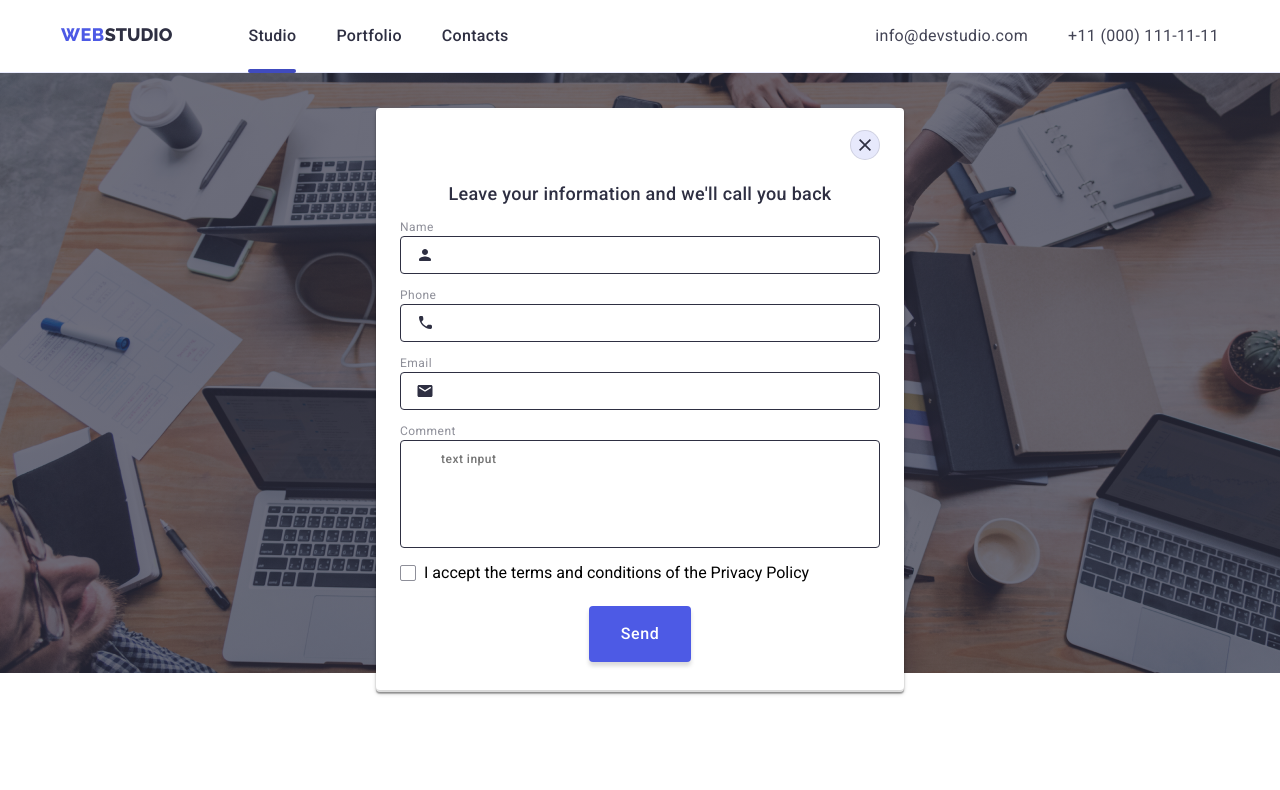
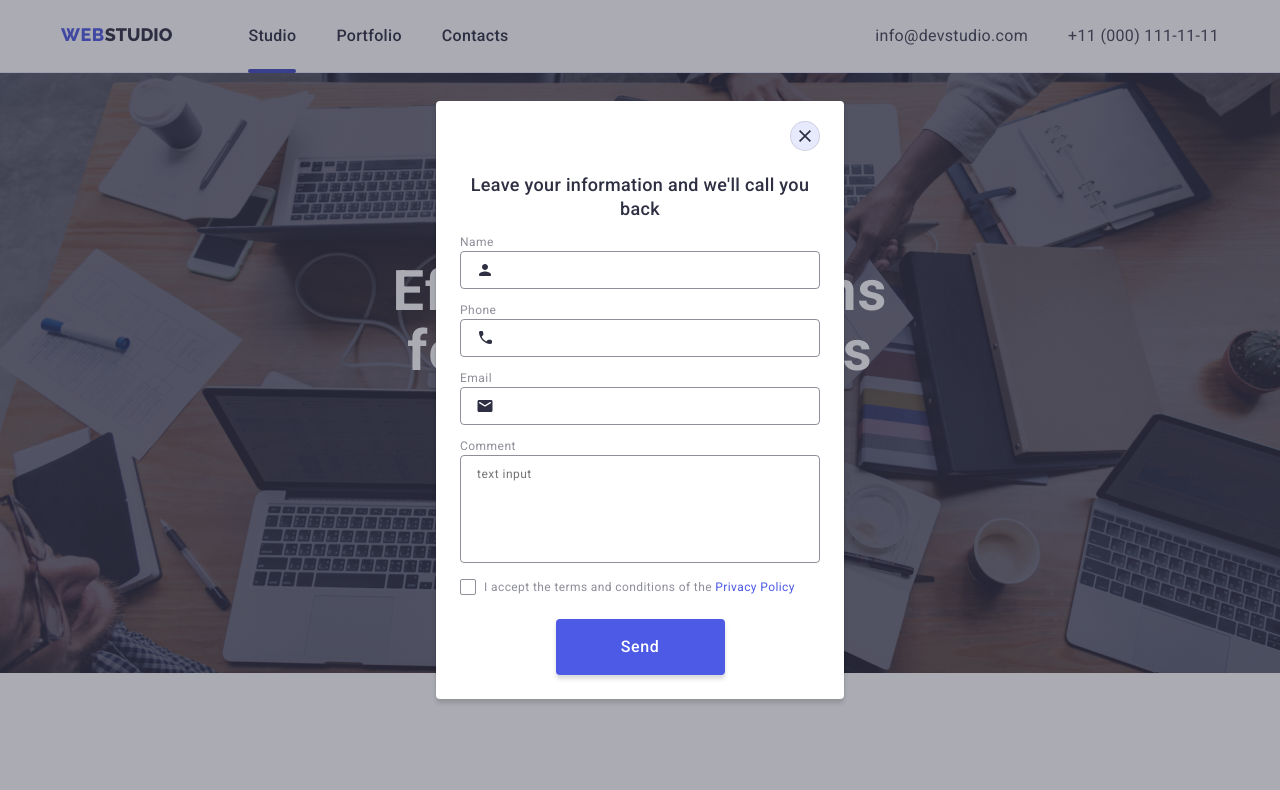
Before and after one commit to jsmolos/goit-markup-hw-06, a plain HTML site: page index.html in a window 1280 px wide. Both pictures are taken after a click on the button "Order Service". Shown: the top 790 px of the page. Drawn offline with nearby package versions, Linux system fonts and the light colour scheme.

Commit message:
final push

```diff
--- a/css/style.css
+++ b/css/style.css
@@ -113,6 +113,9 @@ button {
     width: 100%;
 }
 
+.menu-active {
+    color: var(--ocean);
+}
 .main-header-list-item:hover .main-header-menu-list-item-link {
     color: var(--ocean);
 }
@@ -753,19 +756,27 @@ portfoliofoot-form-container{
     background: var(--dairy);
 }
 
-.modal.is-hidden {
+.backdrop {
+    background: rgba(46, 47, 66, 0.4);
+    width: 100%;
+    height: 100%;
+    position: fixed;
+    top: 0;
+    left: 0;
+}
+
+.backdrop.is-hidden {
     visibility: hidden;
     opacity: 0;
     pointer-events: none;
 }
 
-.modal.is-hidden .modal-content{
+.backdrop.is-hidden .modal-content{
     transform: scale(0.5);
 }
 
 .modal-content{
-    width: 528px;
-    height: 580px;
+    width: 408px;
     background: var(--white);
     border-radius: 4px;
     padding: 72px 24px 24px;
@@ -773,6 +784,22 @@ portfoliofoot-form-container{
     box-shadow: 0px 4px 4px 0px rgba(0, 0, 0, 0.15);
     transform: none;
     transition: transform var(--transition-duration);
+}
+
+.modal {
+    position: absolute;
+    top: 50%;
+    left: 50%;
+    display: flex;
+    justify-content: center;
+    align-items: center;
+    min-width: 408px;
+    height: 584px;
+    border-radius: 4px;
+    box-shadow: 0px 2px 1px 0px rgba(0, 0, 0, 0.20), 0px 2px 1px 0px rgba(0, 0, 0, 0.20), 0px 2px 1px 0px rgba(0, 0, 0, 0.20);
+    transform: translate(-50%, -50%) scale(1);
+    transition: transform 250ms cubic-bezier(0.4, 0, 0.2, 1);
+    background: var(--dairy);
 }
 
 .modal-close {
@@ -882,9 +909,7 @@ portfoliofoot-form-container{
 }
 
 .form-label-input, .form-label-textarea {
-
     font-size: 12px;
-    font-weight: 500;
     line-height: 14px;
     letter-spacing: 0.48px;
     display: flex;
@@ -893,7 +918,7 @@ portfoliofoot-form-container{
     padding: 11px 16px 11px 40px;
     outline: none;
     border-radius: 4px;
-    border: 1px solid var(--navybluemodal, rgba(46, 47, 66, 0.40));
+    border: 1px solid var(--lightslate);
     transition: border 250ms cubic-bezier(0.4, 0, 0.2, 1);
 }
 
@@ -911,12 +936,13 @@ portfoliofoot-form-container{
     border: 1px solid var(--iris);
 }
 
-.form-label-input:hover + .form-input-icon {
+.form-label-input:hover + .form-input-icon, .form-label-input:focus + .form-input-icon {
     fill: var(--iris);
 }
 
 .form-label-textarea {
     resize: none;
+    padding: 11px 16px;
 }
 
 .modal-checkbox-icon {
@@ -943,9 +969,10 @@ portfoliofoot-form-container{
     margin-bottom: 16px;
 }
 
-.modal-form-agreement-text {
+.modal-form-agreement-description {
     color: var(--lightslate);
     font-size: 12px;
+    font-style: normal;
     font-weight: 400;
     line-height: 14px;
     letter-spacing: 0.40px;
@@ -957,6 +984,10 @@ portfoliofoot-form-container{
     justify-content: flex-start;
     margin-bottom: 24px;
     cursor: pointer;
+}
+
+.modal-form-agreement-link {
+    color: var(--iris);
 }
 
 .modal-form-button {
@@ -975,6 +1006,7 @@ portfoliofoot-form-container{
     cursor: pointer;
     display: block;
     transition: background-color 250ms cubic-bezier(0.4, 0, 0.2, 1);
+    min-width: 169px;
 }
 
 .modal-form-button:hover {
--- a/index.html
+++ b/index.html
@@ -332,7 +332,7 @@
                 <form class="footer-subscription-form" name="subscribe-form" autocomplete="on">
                     <label class="footer-subscription-label">
                         <span class="footer-subscription-text">Subscribe</span>
-                        <input class="footer-subscription-input" type="email" name="subscription-email" placeholder="E-mail">
+                        <input class="footer-subscription-input" type="email" name="subscription-email" placeholder="E-mail" required>
                     </label>
                     <button class="footer-subscription-button" type="submit">
                         <span>Subscribe</span>
@@ -345,7 +345,8 @@
           </div>
         </footer>
 
-        <div class="modal is-hidden" data-modal>
+           <div class="backdrop is-hidden" data-modal>
+            <div class="modal">
                 <div class="modal-content">
                     <h2 class="modal-heading">Leave your information and we'll call you back</h2>
 
@@ -384,7 +385,10 @@
                         <svg class="modal-checkbox-icon" width="16" height="16">
                             <use href="./images/icons.svg#checkbox"></use>
                         </svg>
-                        I accept the terms and conditions of the Privacy Policy
+                        <span class="modal-form-agreement-description">
+                             I accept the terms and conditions of the
+                            <a class="modal-form-agreement-link" href="">Privacy Policy</a>
+                        </span>
                     </label>
                     <button class="modal-form-button" type="submit">Send</button>
                     </form>
@@ -396,6 +400,7 @@
                     </button>
                 </div>
             </div>
+           </div>
 
 
         <script src="./js/modal.js"></script>
```
Lines whose indentation alone changed are shown as unchanged.
